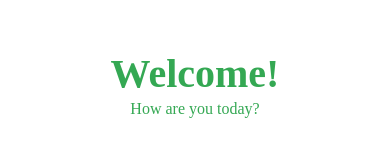
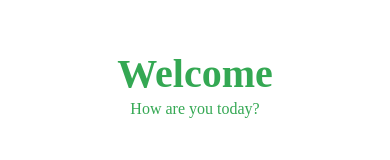
Before and after one commit to SamalDulki/VateLanka-User-App, a React Native app: screen /Welcome in a window 390 px wide. Shown: the top 160 px of the page. Built offline with nearby package versions, Linux system fonts and the light colour scheme; no server answers.

Commit message:
fix: typo error in Welcome Screen

```diff
--- a/components/Screens/WelcomeScreen.js
+++ b/components/Screens/WelcomeScreen.js
@@ -14,7 +14,7 @@ export default function WelcomeScreen({ navigation }) {
   return (
     <SafeAreaView style={styles.container}>
       <View style={styles.header}>
-        <CustomText style={styles.welcomeText}>Welcome!</CustomText>
+        <CustomText style={styles.welcomeText}>Welcome</CustomText>
         <CustomText style={styles.subtitle}>How are you today?</CustomText>
       </View>
 
```
